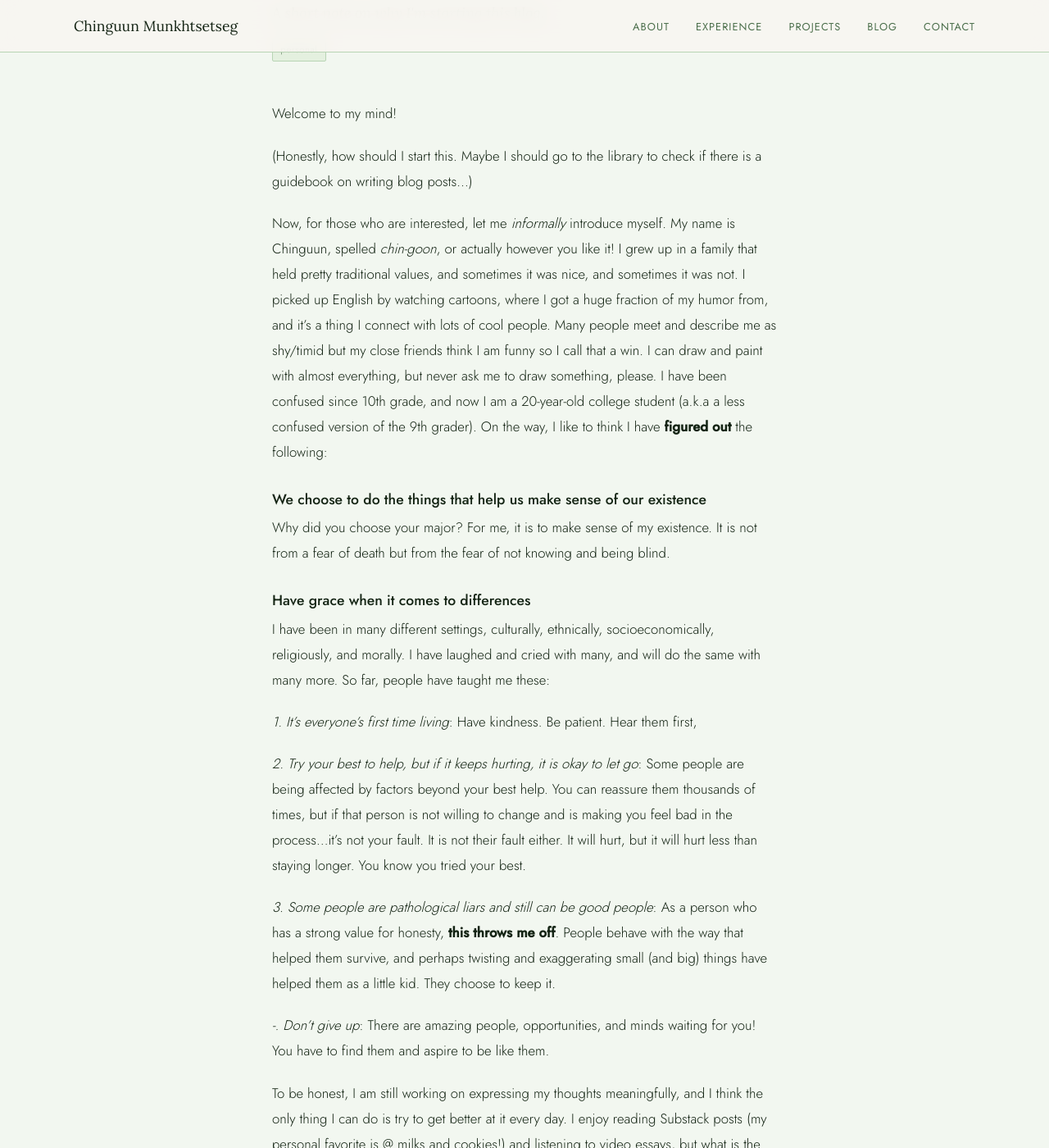
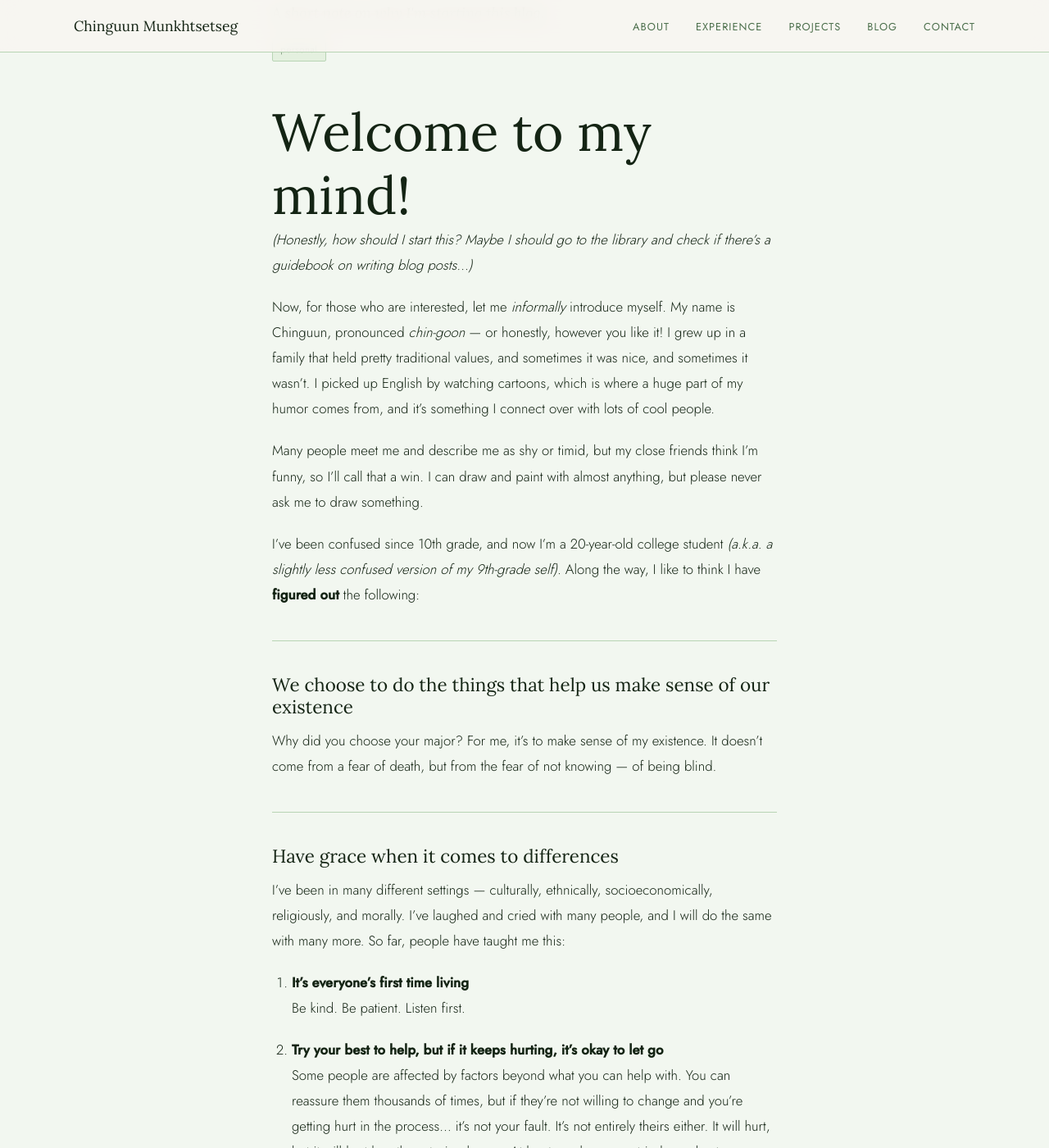
Before and after one commit to chinguunxo/chinguunxo.github.io, a Jekyll site: the page built from _posts/2026-03-20-hello-world.md, in a window 1280 px wide and 1400 px high, scrolled down 239 px. Shown: the whole window at 82% size. Built offline with Jekyll 4.4.1, drawn with Linux system fonts in a browser that asks for light colours; some of the changed text lies outside the part shown.

Commit message:
Revise blog post 'Hello World' for clarity and style
Updated formatting and improved clarity of the blog post content.

```diff
--- a/_posts/2026-03-20-hello-world.md
+++ b/_posts/2026-03-20-hello-world.md
@@ -6,29 +6,45 @@ date: 2026-03-20
 tags: [personal]
 ---
 
-Welcome to my mind!
+# Welcome to my mind!
 
-(Honestly, how should I start this. Maybe I should go to the library to check if there is a guidebook on writing blog posts...)
+*(Honestly, how should I start this? Maybe I should go to the library and check if there’s a guidebook on writing blog posts...)*
 
-Now, for those who are interested, let me *informally* introduce myself. My name is Chinguun, spelled *chin-goon*, or actually however you like it! I grew up in a family that held pretty traditional values, and sometimes it was nice, and sometimes it was not. I picked up English by watching cartoons, where I got a huge fraction of my humor from, and it's a thing I connect with lots of cool people. Many people meet and describe me as shy/timid but my close friends think I am funny so I call that a win. I can draw and paint with almost everything, but never ask me to draw something, please. I have been confused since 10th grade, and now I am a 20-year-old college student (a.k.a a less confused version of the 9th grader). On the way, I like to think I have **figured out** the following:
+Now, for those who are interested, let me *informally* introduce myself. My name is Chinguun, pronounced *chin-goon* — or honestly, however you like it! I grew up in a family that held pretty traditional values, and sometimes it was nice, and sometimes it wasn’t. I picked up English by watching cartoons, which is where a huge part of my humor comes from, and it’s something I connect over with lots of cool people.
 
-### We choose to do the things that help us make sense of our existence
+Many people meet me and describe me as shy or timid, but my close friends think I’m funny, so I’ll call that a win. I can draw and paint with almost anything, but please never ask me to draw something.
 
-Why did you choose your major? For me, it is to make sense of my existence. It is not from a fear of death but from the fear of not knowing and being blind.
+I’ve been confused since 10th grade, and now I’m a 20-year-old college student *(a.k.a. a slightly less confused version of my 9th-grade self).* Along the way, I like to think I have **figured out** the following:
 
-### Have grace when it comes to differences
+---
 
-I have been in many different settings, culturally, ethnically, socioeconomically, religiously, and morally. I have laughed and cried with many, and will do the same with many more. So far, people have taught me these:
+## We choose to do the things that help us make sense of our existence
 
-  *1. It's everyone's first time living*: Have kindness. Be patient. Hear them first,
+Why did you choose your major? For me, it’s to make sense of my existence. It doesn’t come from a fear of death, but from the fear of not knowing — of being blind.
 
-  *2. Try your best to help, but if it keeps hurting, it is okay to let go*: Some people are being affected by factors beyond your best help. You can reassure them thousands of times, but if that person is not willing to change and is making you feel bad in the process...it's not your fault. It is not their fault either. It will hurt, but it will hurt less than staying longer. You know you tried your best.
+---
 
-  *3. Some people are pathological liars and still can be good people*: As a person who has a strong value for honesty, **this throws me off**. People behave with the way that helped them survive, and perhaps twisting and exaggerating small (and big) things have helped them as a little kid. They choose to keep it.
+## Have grace when it comes to differences
 
-  *-. Don't give up*: There are amazing people, opportunities, and minds waiting for you! You have to find them and aspire to be like them.
+I’ve been in many different settings — culturally, ethnically, socioeconomically, religiously, and morally. I’ve laughed and cried with many people, and I will do the same with many more. So far, people have taught me this:
 
-To be honest, I am still working on expressing my thoughts meaningfully, and I think the only thing I can do is try to get better at it every day. I enjoy reading Substack posts (my personal favorite is @ milks and cookies!) and listening to video essays, but what is the point of collecting thoughts if I do not express them?
+1. **It’s everyone’s first time living**
+   Be kind. Be patient. Listen first.
+
+2. **Try your best to help, but if it keeps hurting, it’s okay to let go**
+   Some people are affected by factors beyond what you can help with. You can reassure them thousands of times, but if they’re not willing to change and you’re getting hurt in the process... it’s not your fault. It’s not entirely theirs either. It will hurt, but it will hurt less than staying longer. At least you know you tried your best.
+
+3. **Some people are pathological liars and can still be good people**
+   As someone who values honesty deeply, **this throws me off**. But people behave in ways that once helped them survive. Maybe twisting or exaggerating things helped them as a child, and they chose to keep it.
+
+- **Don’t give up**
+  There are amazing people, opportunities, and minds waiting for you. You just have to find them — and aspire to be like them.
+
+---
+
+To be honest, I’m still working on expressing my thoughts in a meaningful way, and I think the only thing I can do is try to get a little better at it every day.
+
+I enjoy reading Substack posts *(my personal favorite is @ milks and cookies!)* and listening to video essays — but what’s the point of collecting thoughts if I don’t express them?
 
 ---
 
```
